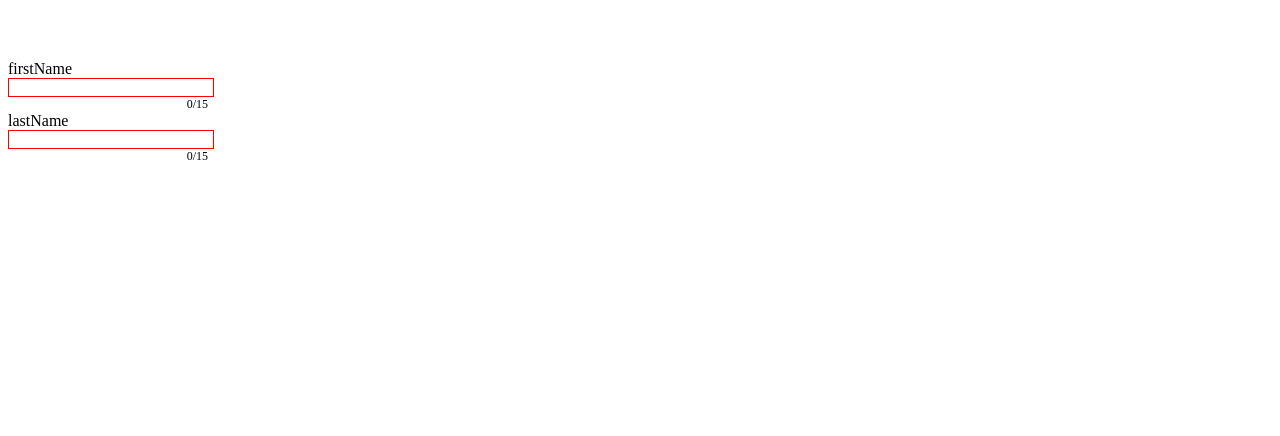
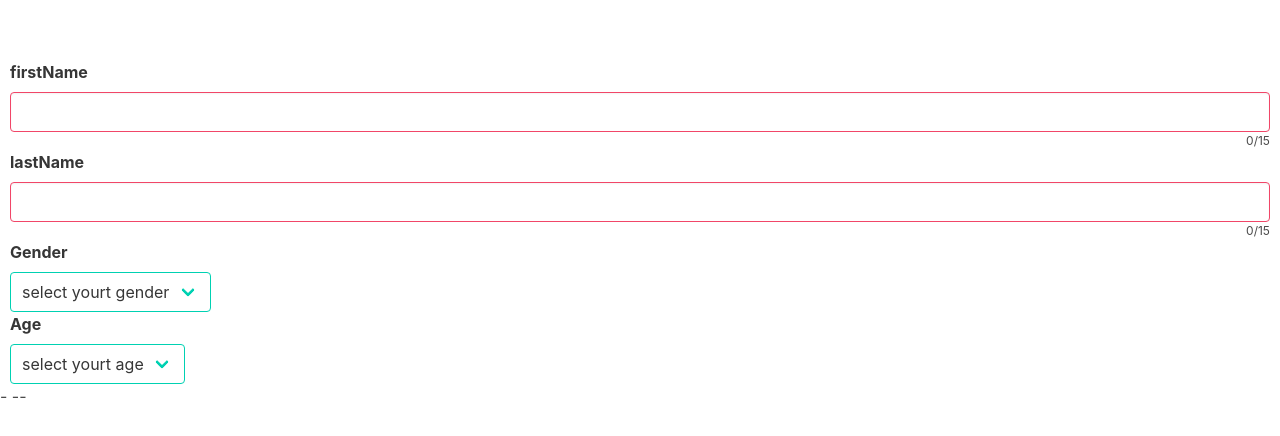
Before and after one commit to farzin2171/VueStepByStep, a Vue app in the folder Vue_Step03/new-app/: page / in a window 1280 px wide. Shown: the top 436 px of the page. Built offline with nearby package versions, Linux system fonts and the light colour scheme.

Commit message:
working progress

```diff
--- a/Vue_Step03/new-app/package.json
+++ b/Vue_Step03/new-app/package.json
@@ -8,6 +8,8 @@
     "lint": "vue-cli-service lint"
   },
   "dependencies": {
+    "@fortawesome/fontawesome-free": "^5.14.0",
+    "bulma": "^0.9.0",
     "core-js": "^3.6.5",
     "vue": "^2.6.11"
   },
--- a/Vue_Step03/new-app/src/App.vue
+++ b/Vue_Step03/new-app/src/App.vue
@@ -3,9 +3,13 @@
     <div>
      <TextField v-model="firstName" :textLimit=15 label="firstName"></TextField>
      <TextField v-model="lastName" :textLimit=15 label="lastName"></TextField>
+     <SelectField label="Gender" v-model="gender" placeholder="select yourt gender" :options="genderList" ></SelectField>
+     <SelectField label="Age" v-model="age" placeholder="select yourt age" :options="ageList" ></SelectField>
+
+
 
      <div>
-        {{fullName}}
+        {{fullName}} - {{gender}} --{{age}}
       </div>
     </div>
   </div>
@@ -15,21 +19,37 @@
 <script>
 
 import TextField from "./components/TextField"
+import SelectField from "./components/SelectField"
 export default {
   name: "App",
   data(){
     return {
        firstName:"",
-       lastName:""
+       lastName:"",
+       gender:"",
+       age:""
     }
   },
   computed:{
     fullName(){
       return this.firstName + " "+this.lastName
+    },
+    ageList(){
+      let result=[];
+      for (let i=16;i<65;i++) result.push({value:i,text:i});
+      return result;
+    },
+    genderList(){
+      return [
+        {value:"0",text:"Male"},
+        {value:"1",text:"Female"},
+        {value:"2",text:"Other"},
+      ]
     }
   },
   components: {
-    TextField
+    TextField,
+    SelectField
   }
 };
 </script>
@@ -40,8 +60,13 @@ export default {
   .text-input
     label
       display block
+    margin-left :10px
+    margin-right :10px
   input
     display block
+    width 100%
+  select
+     display block
     width 100%
   .validation
       text-align right
--- /dev/null
+++ b/Vue_Step03/new-app/src/components/SelectField.vue
@@ -0,0 +1,42 @@
+<template>
+     <div class="select-input">
+        <label class="label">{{label}}</label>
+        <div class="select is-primary">
+          <select :value="value" @input="$emit('input',$event.target.value)">
+          <option v-if="placeholder" value>{{placeholder}}</option>
+          <option v-for="o in options" :value="o.value" :key="`opt-${o.value}-${o.text}`">{{o.text}}</option>
+          </select>
+        </div>
+     </div>
+</template>
+<script lang="ts">
+export default {
+    props:{
+        label:{
+            requred:false,
+            type:String
+        },
+        value:{
+            requred:true,
+            type:String
+        },
+        placeholder:{
+            requred:false,
+            type:String
+        },
+        options:{
+            requred:true,
+            type:Array
+        }
+    }
+}
+</script>
+<style lang="stylus">
+ .select-input
+    label
+      display block
+    margin-left 10px
+    margin-right 10px
+
+
+</style>
--- a/Vue_Step03/new-app/src/components/TextField.vue
+++ b/Vue_Step03/new-app/src/components/TextField.vue
@@ -1,10 +1,10 @@
 <template>
-     <div class="text-input" style="width: 200px">
+     <div class="text-input" >
        <div>
-        <label >{{label}}</label>
-        <input :value="value" :class="valid" @input="$emit('input',$event.target.value)">
+        <label class="label" >{{label}}</label>
+        <input :value="value" :class="valid" @input="$emit('input',$event.target.value)" >
        </div>
-     <div v-if="textLimit>0" class="validation">{{inputCount}}/{{textLimit}}</div>
+     <div v-if="textLimit>0" class="validation" >{{inputCount}}/{{textLimit}}</div>
      </div>
 </template>
 <script lang="ts">
@@ -25,7 +25,10 @@ export default{
   },
   watch:{
     value:function(newValue,oldValue){
-     if(newValue.length>this.textLimit) this.$emit('input',oldValue);
+     if(newValue.length>this.textLimit) {
+         this.$emit('input',oldValue);
+           this.valid();
+         }
 
     }
   },
@@ -36,8 +39,15 @@ export default{
      isEmpty(){
        return this.value.length ===0;
      },
+     isExceededLimit(){
+       return this.value.length >this.textLimit;
+     },
      valid(){
-       return this.isEmpty ?"invalid":"valid"
+         if(this.isEmpty || this.isExceededLimit)
+             return "input is-danger"
+         else
+             return "input is-primary"
+
      }
   }
 
--- a/Vue_Step03/new-app/src/main.js
+++ b/Vue_Step03/new-app/src/main.js
@@ -1,5 +1,7 @@
 import Vue from "vue";
 import App from "./App.vue";
+import "bulma/css/bulma.css"
+import "@fortawesome/fontawesome-free/css/all.css"
 
 Vue.config.productionTip = false;
 
```
Also changed, not shown: 1 other file (tests, documents, lock files or other folders).
